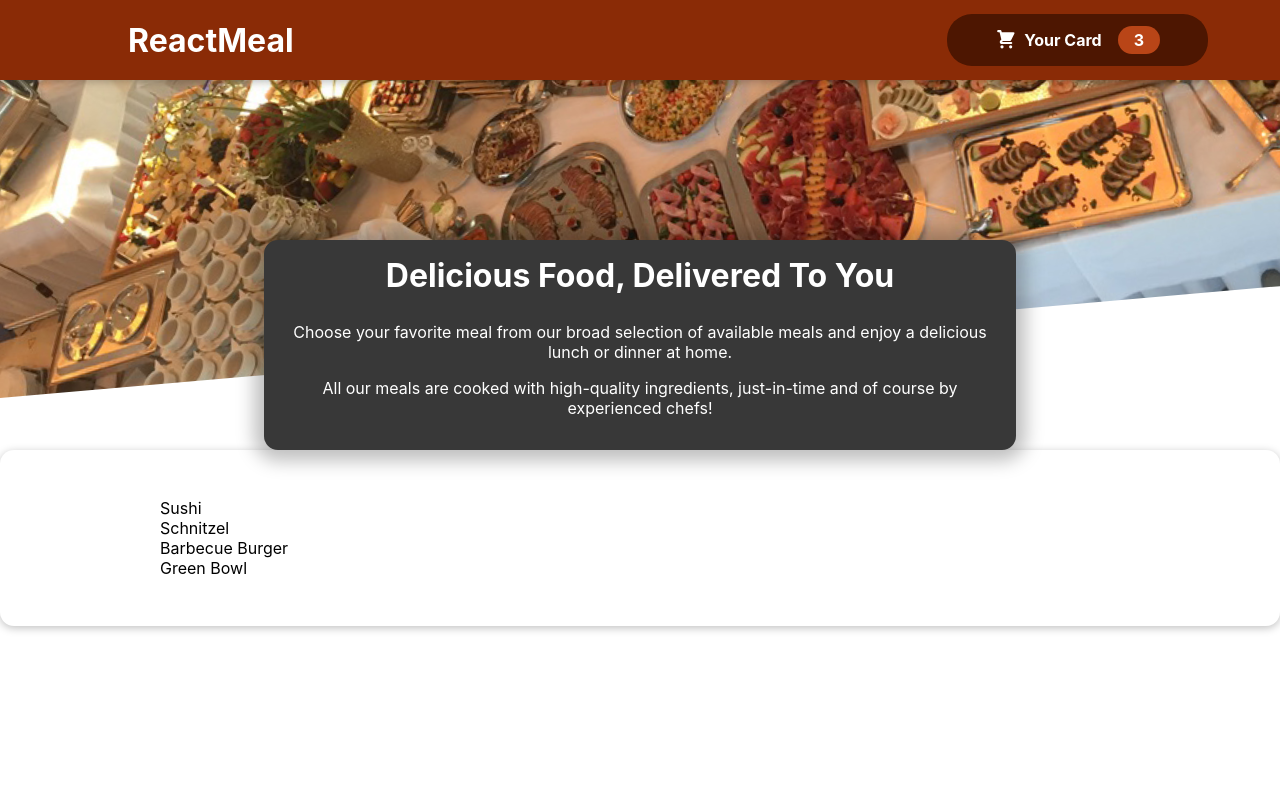
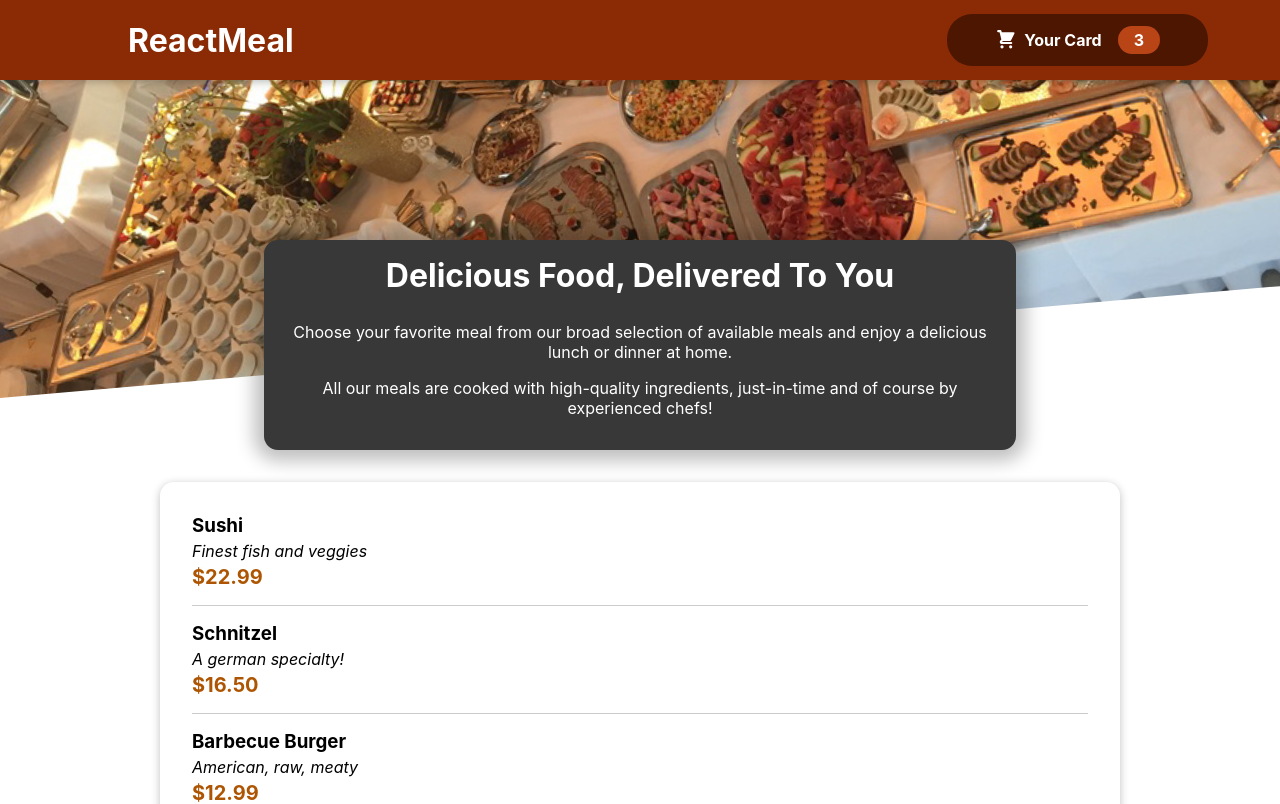
Before and after one commit to melika760/FoodApp, a React (Create React App) app: page / in a window 1280 px wide. Shown: the top 804 px of the page. Built offline with nearby package versions, Linux system fonts and the light colour scheme.

Commit message:
creating meals Item

```diff
--- a/src/Components/Meals/AvailableMeals.js
+++ b/src/Components/Meals/AvailableMeals.js
@@ -1,5 +1,6 @@
 import styles from "./AvailableMeals.module.css"
 import Card from "../UI/Card";
+import MealItem from "./MealItem/MealItem";
 export default function AvailableMeals(){
     const DUMMY_MEALS = [
         {
@@ -28,12 +29,12 @@
         },
       ];
       const MealItems= DUMMY_MEALS.map(MEAL=>{
-       return (<li key={MEAL.id}>{MEAL.name}</li>)
+       return (<MealItem key={MEAL.id} name={MEAL.name} price={MEAL.price} description={MEAL.description}/>)
       })
       return(
-        <Card>
+
         <section className={styles.meals}>
-            <ul>{MealItems}</ul>
-        </section></Card>
+             <Card><ul>{MealItems}</ul></Card>
+        </section>
       )
 }
--- /dev/null
+++ b/src/Components/Meals/MealItem/MealItem.js
@@ -0,0 +1,13 @@
+import styles from "./MealItem.module.css"
+export default function MealItem(props){
+    const price=`$${props.price.toFixed(2)}`
+    return(
+        <li className={styles.meal}>
+        <div >
+<h3>{props.name}</h3>
+<div className={styles.description}>{props.description}</div>
+<div className={styles.price}>{price}</div>
+        </div>
+        </li>
+    )
+}
--- /dev/null
+++ b/src/Components/Meals/MealItem/MealItem.module.css
@@ -0,0 +1,22 @@
+.meal {
+    display: flex;
+    justify-content: space-between;
+    margin: 1rem;
+    padding-bottom: 1rem;
+    border-bottom: 1px solid #ccc;
+  }
+
+  .meal h3 {
+    margin: 0 0 0.25rem 0;
+  }
+
+  .description {
+    font-style: italic;
+  }
+
+  .price {
+    margin-top: 0.25rem;
+    font-weight: bold;
+    color: #ad5502;
+    font-size: 1.25rem;
+  }
--- /dev/null
+++ b/src/Components/UI/Input.js
@@ -0,0 +1,6 @@
+export default function Input(props){
+    return(<div>
+        <label >{props.label}</label>
+        <input {...props.input}/>
+    </div>)
+}
```
Also changed, not shown: src/Components/Meals/MealItem/MealItemForm.js (added, +8 -0 lines), src/Components/Meals/MealItem/MealItemForm.module.css (added, +20 -0 lines), src/Components/UI/Input.module.css (added).
